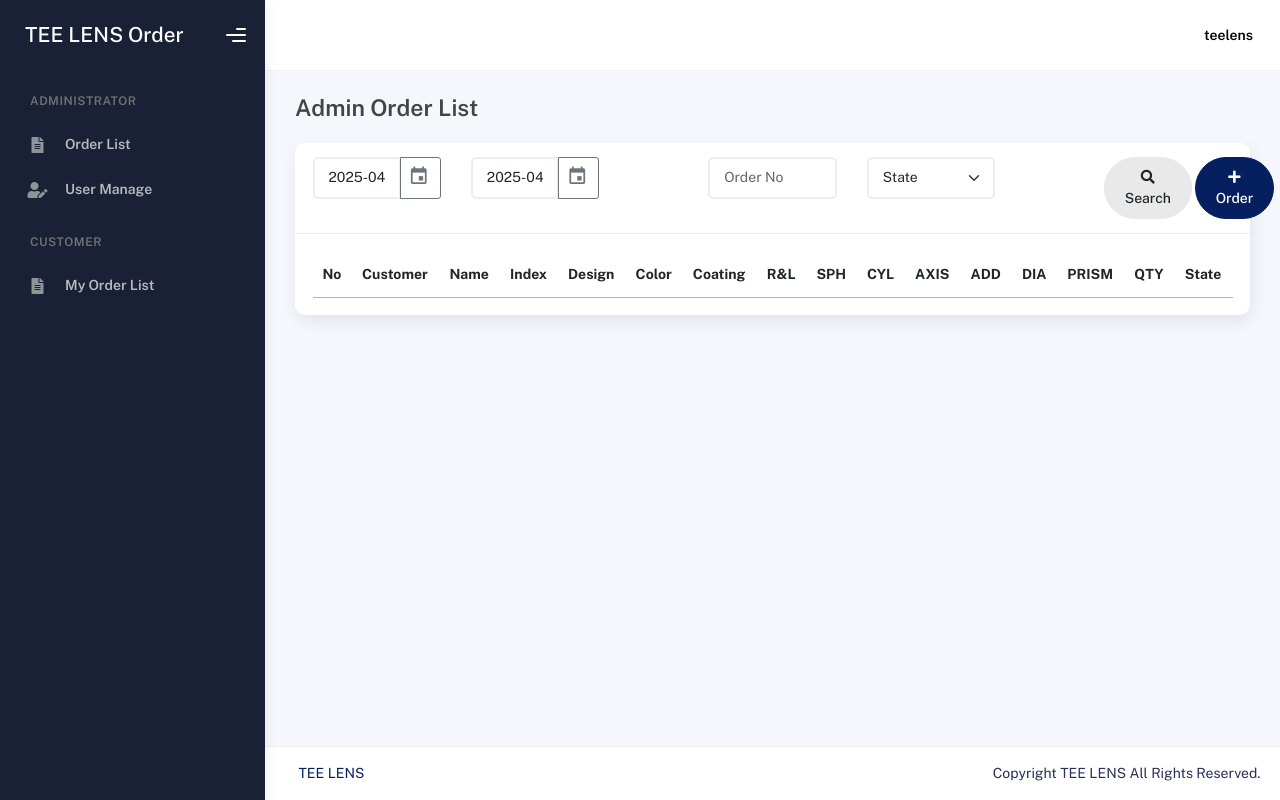
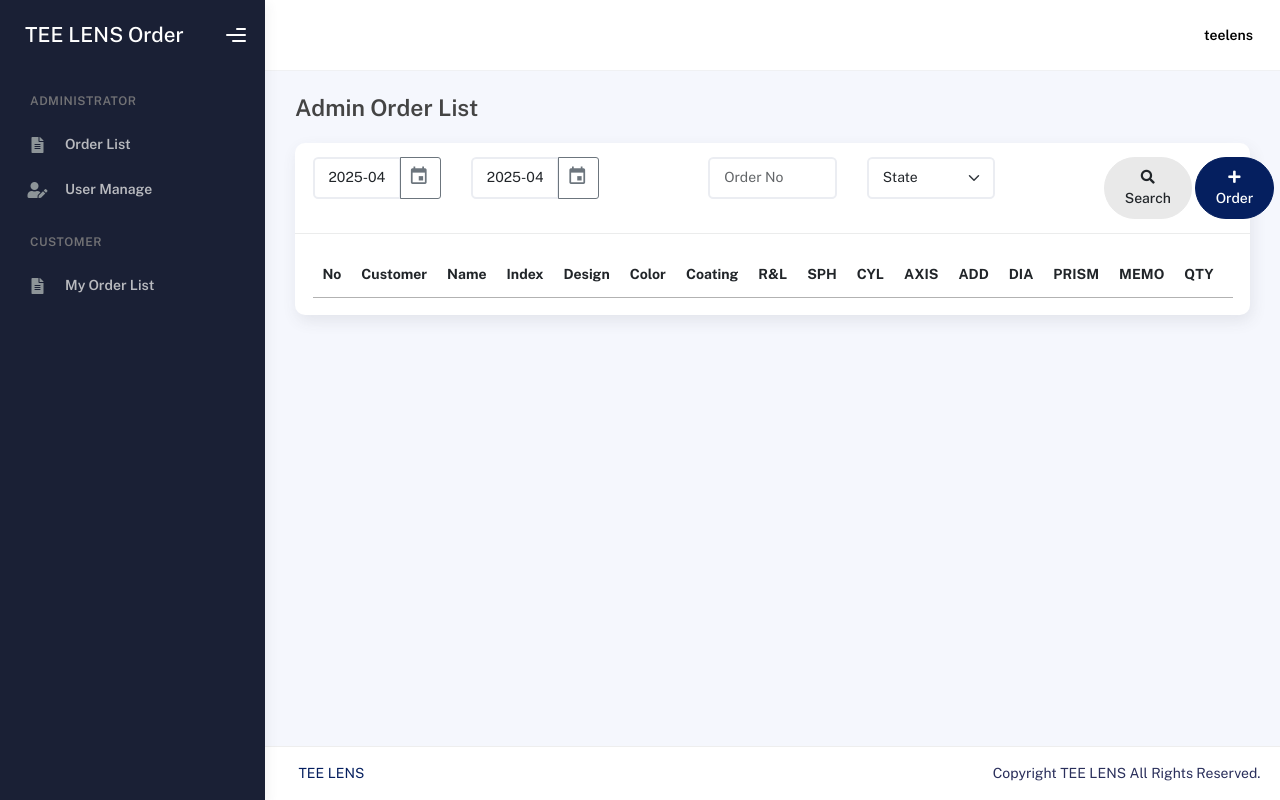
Before and after one commit to ricepower/teelens-order, a PHP site: page /pages/admin/admin-order.php in a window 1280 px wide. Run offline with PHP 8.4, Linux system fonts and the light colour scheme; a user stored in the database is signed in; lists and menus that the app fills with data are empty; some libraries are stand-ins or nearby versions; some web fonts are replaced.

Commit message:
테이블에 memo 추가가

```diff
--- a/api/admin/order.php
+++ b/api/admin/order.php
@@ -96,6 +96,7 @@ try {
                 $rowArr['spec_add'] = $row['spec_add'];
                 $rowArr['spec_dia'] = $row['spec_dia'];
                 $rowArr['spec_prism'] = $row['spec_prism'];
+                $rowArr['memo'] = $row['memo'];
                 $rowArr['spec_qty'] = $row['spec_qty'];
                 $rowArr['state'] = $row['state'];
                 $rowArr['member_name'] = $row['member_name'];
--- a/api/order.php
+++ b/api/order.php
@@ -357,6 +357,7 @@ try {
                 $rowArr['spec_add'] = $row['spec_add'];
                 $rowArr['spec_dia'] = $row['spec_dia'];
                 $rowArr['spec_prism'] = $row['spec_prism'];
+                $rowArr['memo'] = $row['memo'];
                 $rowArr['spec_qty'] = $row['spec_qty'];
                 $rowArr['state'] = $row['state'];
                 array_push($resultArr, $rowArr);
--- a/pages/admin/admin-order.php
+++ b/pages/admin/admin-order.php
@@ -90,6 +90,7 @@ include("../../utils/checkAdmin.php");
                                                     <th>ADD</th>
                                                     <th>DIA</th>
                                                     <th>PRISM</th>
+                                                    <th>MEMO</th>
                                                     <th>QTY</th>
                                                     <th>State</th>
                                                 </tr>
@@ -207,6 +208,7 @@ include("../../utils/checkAdmin.php");
                     { data: "spec_add" },
                     { data: "spec_dia" },
                     { data: "spec_prism" },
+                    { data: "memo" },
                     { data: "spec_qty" },
                     {
                         data: "state",
--- a/pages/customer/customer-order.php
+++ b/pages/customer/customer-order.php
@@ -90,6 +90,7 @@ if (session_status() == PHP_SESSION_NONE) {
                                                     <th>ADD</th>
                                                     <th>DIA</th>
                                                     <th>PRISM</th>
+                                                    <th>MEMO</th>
                                                     <th>QTY</th>
                                                     <th>State</th>
                                                 </tr>
@@ -206,6 +207,7 @@ if (session_status() == PHP_SESSION_NONE) {
                     { data: "spec_add" },
                     { data: "spec_dia" },
                     { data: "spec_prism" },
+                    { data: "memo" },
                     { data: "spec_qty" },
                     {
                         data: "state",
```
